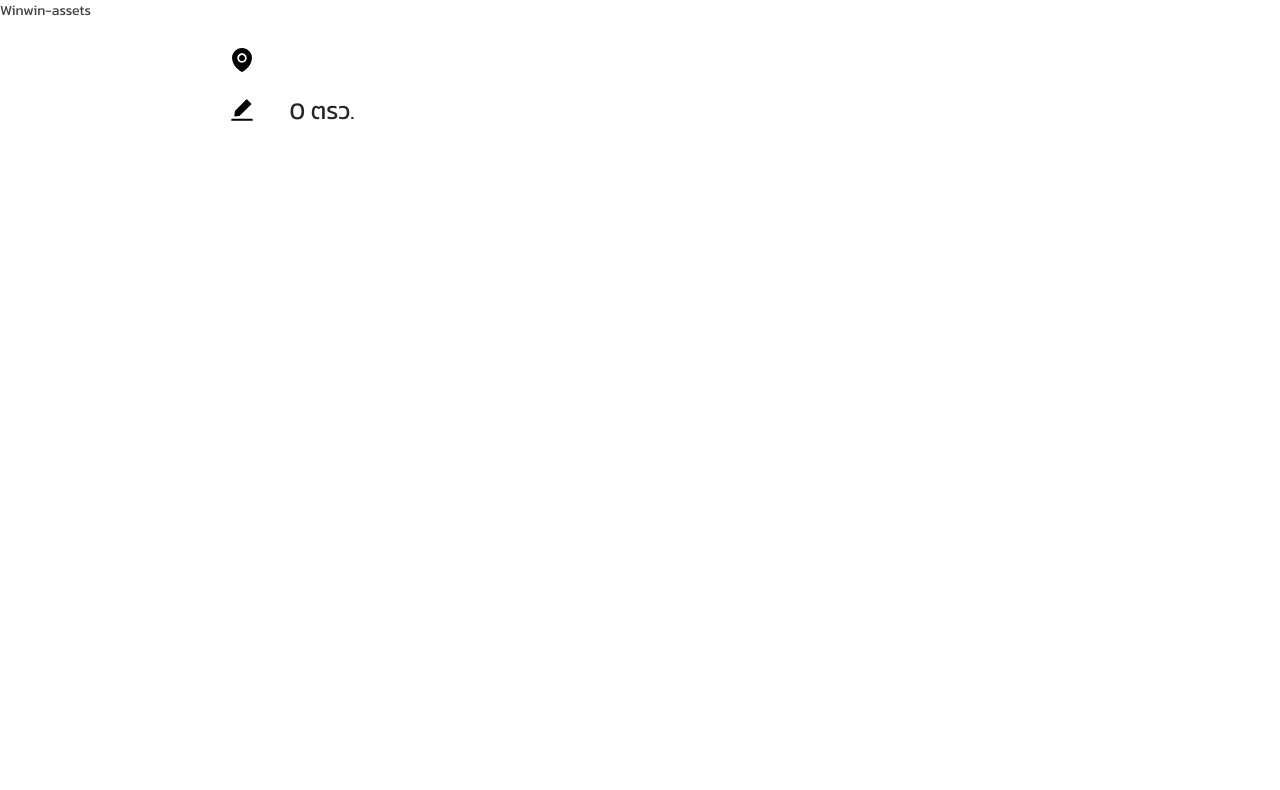
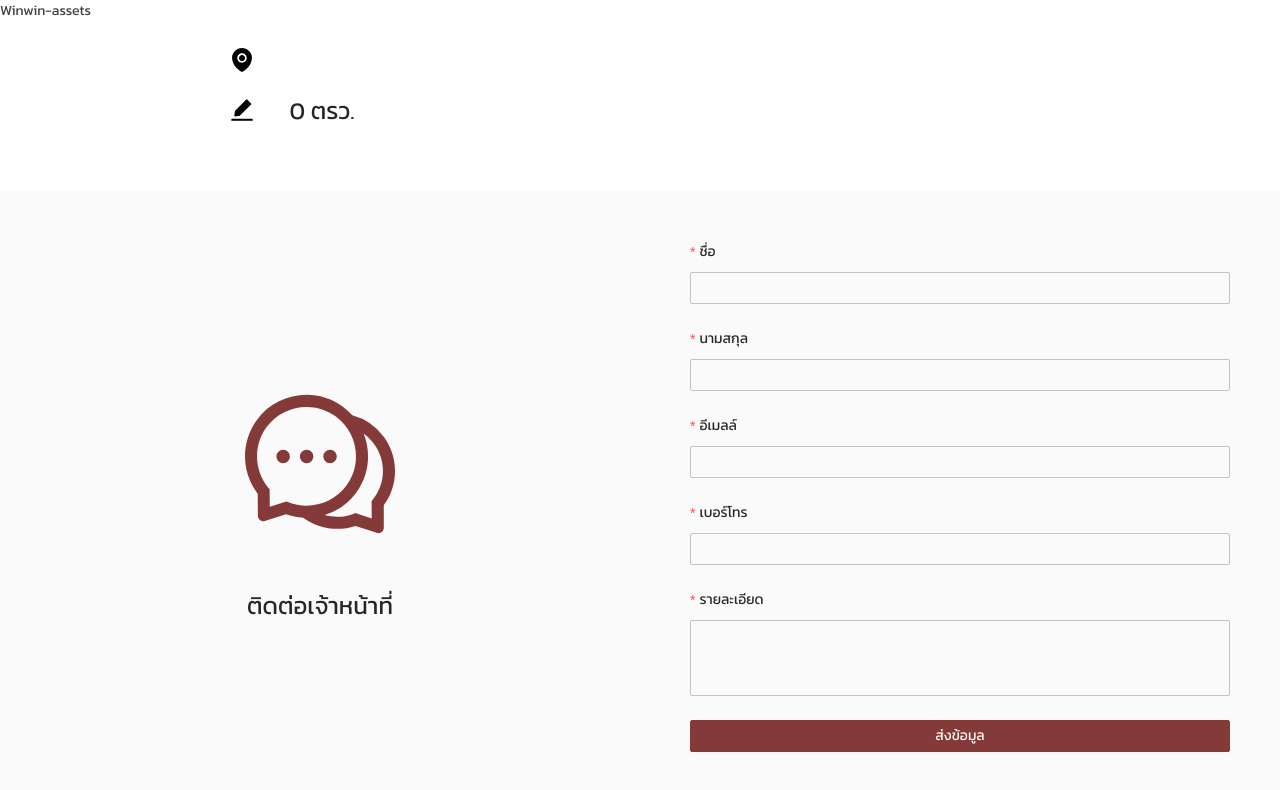
Before and after one commit to romncn/WinWin-Assets_Web, a React (Create React App) app: page /asset/1 in a window 1280 px wide. Shown: the top 790 px of the page. Built offline with nearby package versions, Linux system fonts and the light colour scheme.

Commit message:
call contact admin component

```diff
--- a/src/views/AssetDetail.tsx
+++ b/src/views/AssetDetail.tsx
@@ -1,10 +1,11 @@
 import React, { useEffect, useState } from "react";
 import { useParams } from "react-router-dom";
+
 import Assets from "../data/Assets.json";
-
 
 //components
 import Detail from "../components/AssetDetail/Detail";
+import ContactAdmin from "../components/AssetDetail/ContactAdmin";
 
 export interface IAsset {
   id: string;
@@ -36,7 +37,7 @@ const AssetDetail: React.SFC = () => {
     } else {
       setAsset(asset[0]);
     }
-  },[]);
+  }, []);
 
   return (
     <div>
@@ -46,6 +47,9 @@ const AssetDetail: React.SFC = () => {
         location={asset.location}
         detail={asset.detail}
       />
+      <div style={{paddingTop:"50px"}}>
+        <ContactAdmin />
+      </div>
     </div>
   );
 };
```
